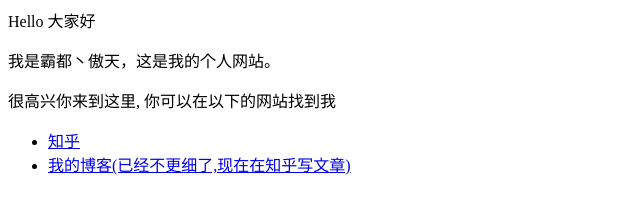
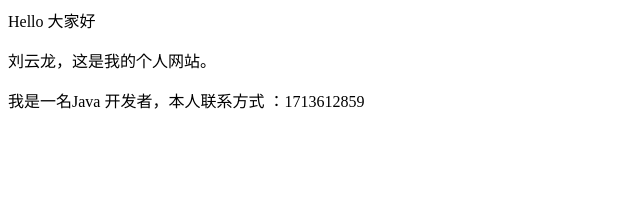
Before and after one commit to 1713612859/1713612859.github.io, a plain HTML site: page index.html in a window 1280 px wide. Shown: the whole page, without its empty margins (0-640 px from the left). Drawn offline with Linux system fonts and the light colour scheme.

Commit message:
Update index.html

```diff
--- a/index.html
+++ b/index.html
@@ -1,8 +1,3 @@
 <p>Hello 大家好</p>
-<p>我是霸都丶傲天，这是我的个人网站。 </p>
-<p>很高兴你来到这里, 你可以在以下的网站找到我</p>
-
-<ul>
-  <li> <a href="https://www.zhihu.com/people/AJLoveChina">知乎</a> </li>
-  <li> <a href="http://hejie.nigeerhuo.com">我的博客(已经不更细了,现在在知乎写文章)</a> </li>
-</ul>
+<p>刘云龙，这是我的个人网站。 </p>
+<p>我是一名Java 开发者，本人联系方式 <qq>：1713612859</p>
```
